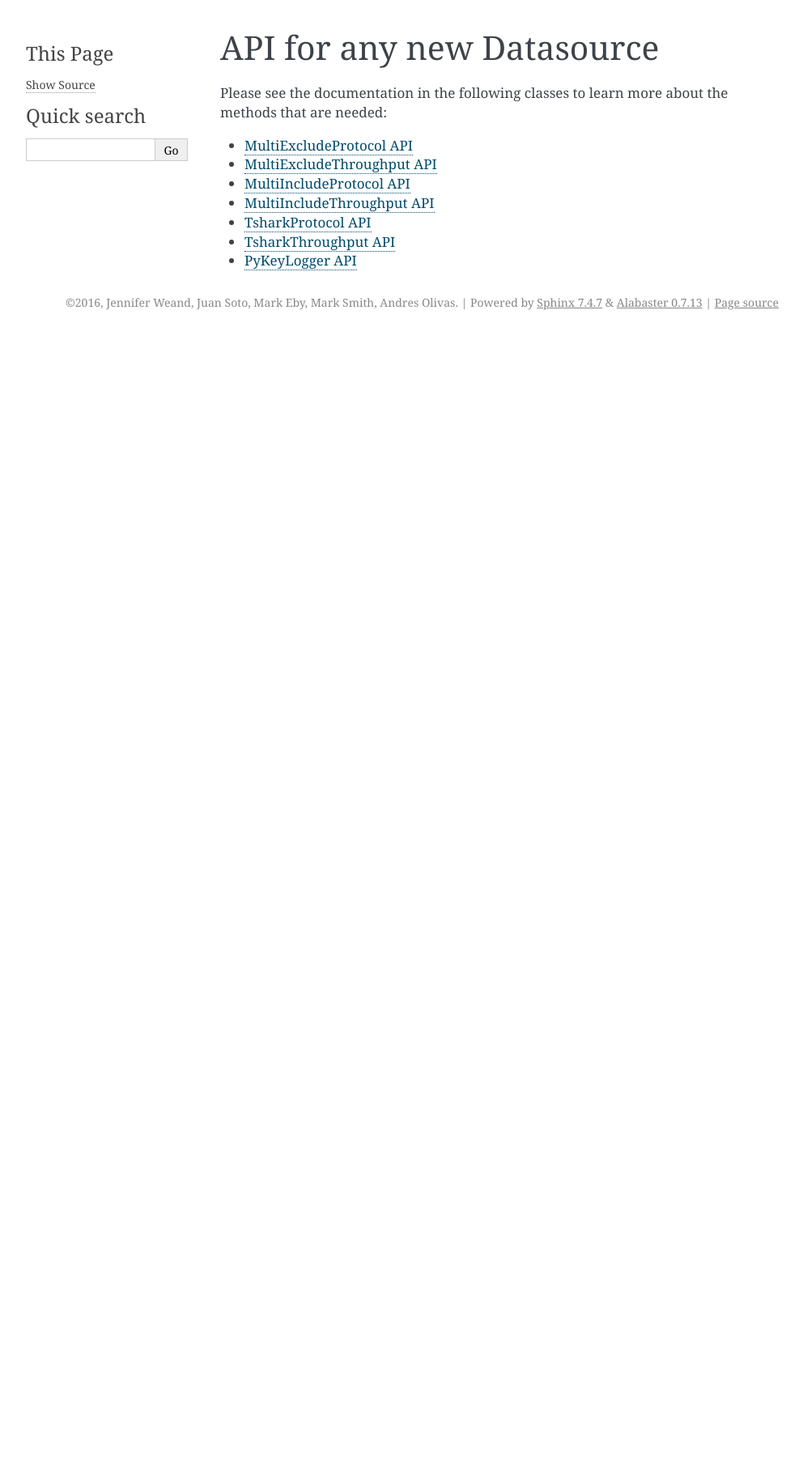
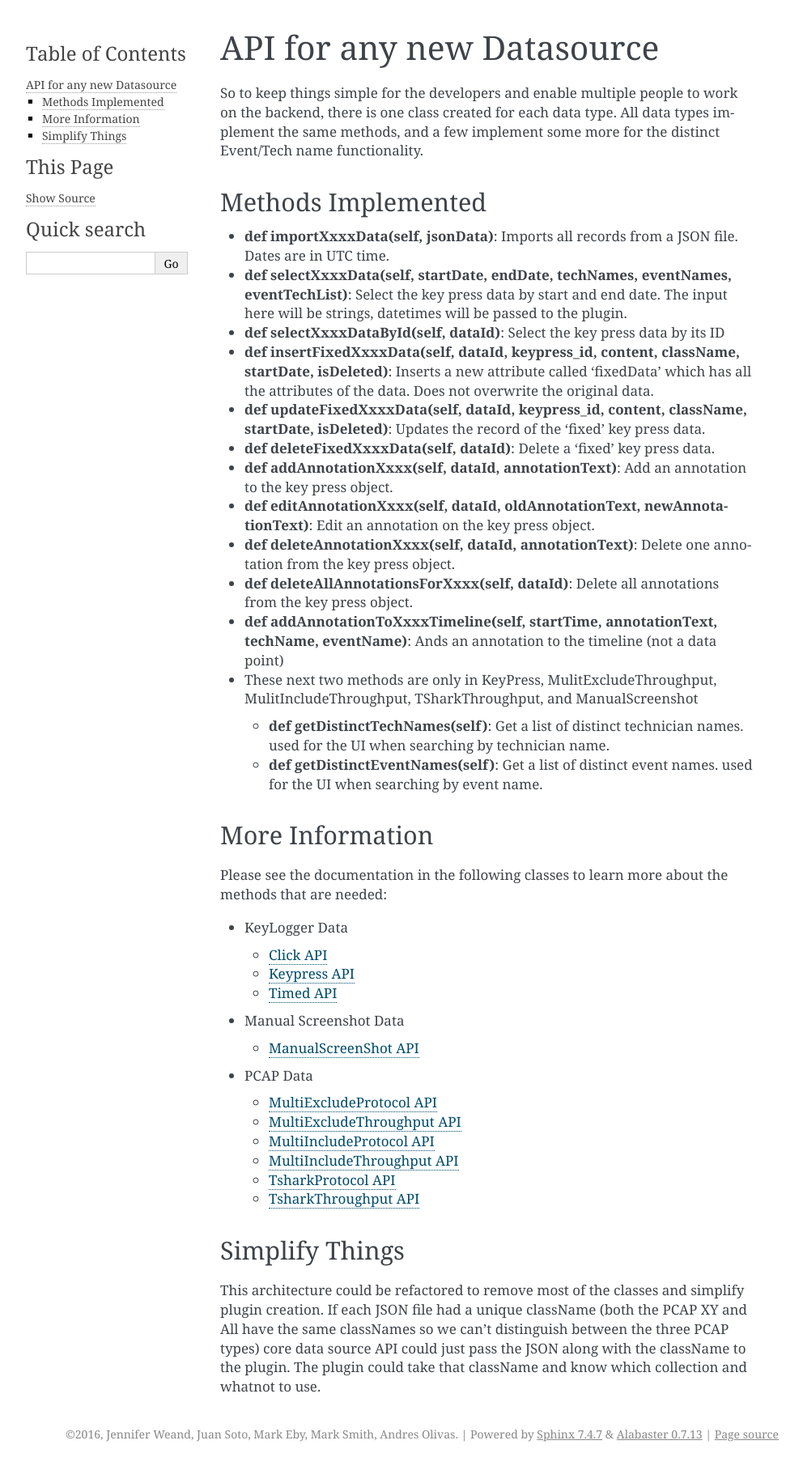
Before and after one commit to jlweand/DssVisualizer, a Sphinx documentation site: the page built from docs/source/datasourceapi.rst, in a window 1280 px wide. Shown: the whole page at 81% size, without its empty margins (148-1140 px from the left). Built offline with Sphinx 7.4.7, drawn with Linux system fonts in a browser that asks for light colours; before the commit the page ends 900 px from its top, so only the background shows below that.

Commit message:
documentation updates

```diff
--- a/docs/source/datasourceapi.rst
+++ b/docs/source/datasourceapi.rst
@@ -3,12 +3,64 @@
 API for any new Datasource
 =========================================
 
+So to keep things simple for the developers and enable multiple people to work on the backend, there is one class created
+for each data type.  All data types implement the same methods, and a few implement some more for the distinct Event/Tech name functionality.
+
+
+Methods Implemented
+-------------------
+* **def importXxxxData(self, jsonData)**: Imports all records from a JSON file. Dates are in UTC time.
+
+* **def selectXxxxData(self, startDate, endDate, techNames, eventNames, eventTechList)**: Select the key press data by start and end date. The input here will be strings, datetimes will be passed to the plugin.
+
+* **def selectXxxxDataById(self, dataId)**: Select the key press data by its ID
+
+* **def insertFixedXxxxData(self, dataId, keypress_id, content, className, startDate, isDeleted)**: Inserts a new attribute called 'fixedData' which has all the attributes of the data. Does not overwrite the original data.
+
+* **def updateFixedXxxxData(self, dataId, keypress_id, content, className, startDate, isDeleted)**: Updates the record of the 'fixed' key press data.
+
+* **def deleteFixedXxxxData(self, dataId)**: Delete a 'fixed' key press data.
+
+* **def addAnnotationXxxx(self, dataId, annotationText)**: Add an annotation to the key press object.
+
+* **def editAnnotationXxxx(self, dataId, oldAnnotationText, newAnnotationText)**: Edit an annotation on the key press object.
+
+* **def deleteAnnotationXxxx(self, dataId, annotationText)**: Delete one annotation from the key press object.
+
+* **def deleteAllAnnotationsForXxxx(self, dataId)**: Delete all annotations from the key press object.
+
+* **def addAnnotationToXxxxTimeline(self, startTime, annotationText, techName, eventName)**: Ands an annotation to the timeline (not a data point)
+
+* These next two methods are only in KeyPress, MulitExcludeThroughput, MulitIncludeThroughput, TSharkThroughput, and ManualScreenshot
+
+  * **def getDistinctTechNames(self)**: Get a list of distinct technician names. used for the UI when searching by technician name.
+  * **def getDistinctEventNames(self)**: Get a list of distinct event names. used for the UI when searching by event name.
+
+More Information
+----------------
 Please see the documentation in the following classes to learn more about the methods that are needed:
 
-* `MultiExcludeProtocol API <core.apis.datasource.html#module-core.apis.datasource.multiExcludeProtocol>`_
-* `MultiExcludeThroughput API <core.apis.datasource.html#module-core.apis.datasource.multiExcludeThroughput>`_
-* `MultiIncludeProtocol API <core.apis.datasource.html#module-core.apis.datasource.multiIncludeProtocol>`_
-* `MultiIncludeThroughput API <core.apis.datasource.html#module-core.apis.datasource.multiIncludeThroughput>`_
-* `TsharkProtocol API <core.apis.datasource.html#module-core.apis.datasource.tsharkProtocol>`_
-* `TsharkThroughput API <core.apis.datasource.html#module-core.apis.datasource.tsharkThroughput>`_
-* `PyKeyLogger API <core.apis.datasource.html#module-core.apis.datasource.pyKeyLogger>`_
+* KeyLogger Data
+
+  * `Click API <core.apis.datasource.html#module-core.apis.datasource.pyClick>`_
+  * `Keypress API <core.apis.datasource.html#module-core.apis.datasource.pyKeyPress>`_
+  * `Timed API <core.apis.datasource.html#module-core.apis.datasource.pyTimed>`_
+
+* Manual Screenshot Data
+
+  * `ManualScreenShot API <core.apis.datasource.html#module-core.apis.datasource.manualScreenShot>`_
+
+* PCAP Data
+
+  * `MultiExcludeProtocol API <core.apis.datasource.html#module-core.apis.datasource.multiExcludeProtocol>`_
+  * `MultiExcludeThroughput API <core.apis.datasource.html#module-core.apis.datasource.multiExcludeThroughput>`_
+  * `MultiIncludeProtocol API <core.apis.datasource.html#module-core.apis.datasource.multiIncludeProtocol>`_
+  * `MultiIncludeThroughput API <core.apis.datasource.html#module-core.apis.datasource.multiIncludeThroughput>`_
+  * `TsharkProtocol API <core.apis.datasource.html#module-core.apis.datasource.tsharkProtocol>`_
+  * `TsharkThroughput API <core.apis.datasource.html#module-core.apis.datasource.tsharkThroughput>`_
+
+Simplify Things
+---------------
+This architecture could be refactored to remove most of the classes and simplify plugin creation.  If each JSON file had a unique className (both the PCAP XY and All have the same classNames
+so we can't distinguish between the three PCAP types) core data source API could just pass the JSON along with the className to the plugin.
+The plugin could take that className and know which collection and whatnot to use.
--- a/docs/source/limitations.rst
+++ b/docs/source/limitations.rst
@@ -14,6 +14,10 @@ Limitations we've found with the application
 
 * You cannot change the Renderer plugins on the fly.  You must restart the application so the index.html can be recreated with the new plugin scripts.  You can, however, change the DB on the fly.
 
+* It might not be a good idea without a lot more research to use ElasticSearch for the visualizer.
+  1. When researching on how to get the distinct event/tech names I tried `aggregation <https://www.elastic.co/guide/en/elasticsearch/reference/current/search-aggregations-bucket-terms-aggregation.html>`_ and then ran into `this <https://www.elastic.co/guide/en/elasticsearch/reference/current/fielddata.html>`_
+  2. The annotation queries are weird. Maybe there's a way to do everything in one query but I couldn't figure out how to only add an annotation if the exact same annotation did not exist.  Mongo does it automatically, and to keep the same functionality in ES I had to select the object, check that the annotation does not already exist, update the object, and then resave it.
+
 Things that may seem weird
 --------------------------
 
@@ -27,7 +31,5 @@ Issues we know about
 * I think there's a way to return the date/times to the original local time instead of your current local time.  I don't have time to test it out before Wednesday, but check this `link <https://docs.mongodb.com/v3.2/tutorial/model-time-data/>`_ out.
 
 * Here are some ideas to help speed up the Mongo back end.  Right now we pull the data from Mongo and clean up the dates, and remap the '_id' to 'id'.
-
   1. I think you can format the date on the way out of MongoDB and get rid of a bunch of datetime conversions to help speed things up.  Look `here <https://docs.mongodb.com/v3.2/reference/operator/aggregation/dateToString/>`_.
-
   2. But you'll still have the Mongo '_id' issue that the JS won't pick up as the id of the data point.  Maybe there is someway to tell JS that the id of the object is '_id' and not 'id'.
--- a/docs/source/plugins.datasource.rst
+++ b/docs/source/plugins.datasource.rst
@@ -6,6 +6,7 @@ Subpackages
 
 .. toctree::
 
+    plugins.datasource.elasticsearch
     plugins.datasource.mongodb
 
 Module contents
```
Also changed, not shown: docs/source/dataimport.rst (+7 -3 lines), docs/source/plugins.datasource.elasticsearch.rst (added, +94 -0 lines), docs/source/unittests.rst (+30 -6 lines), docs/source/viewmanager.rst (+8 -0 lines), 12 other files.
